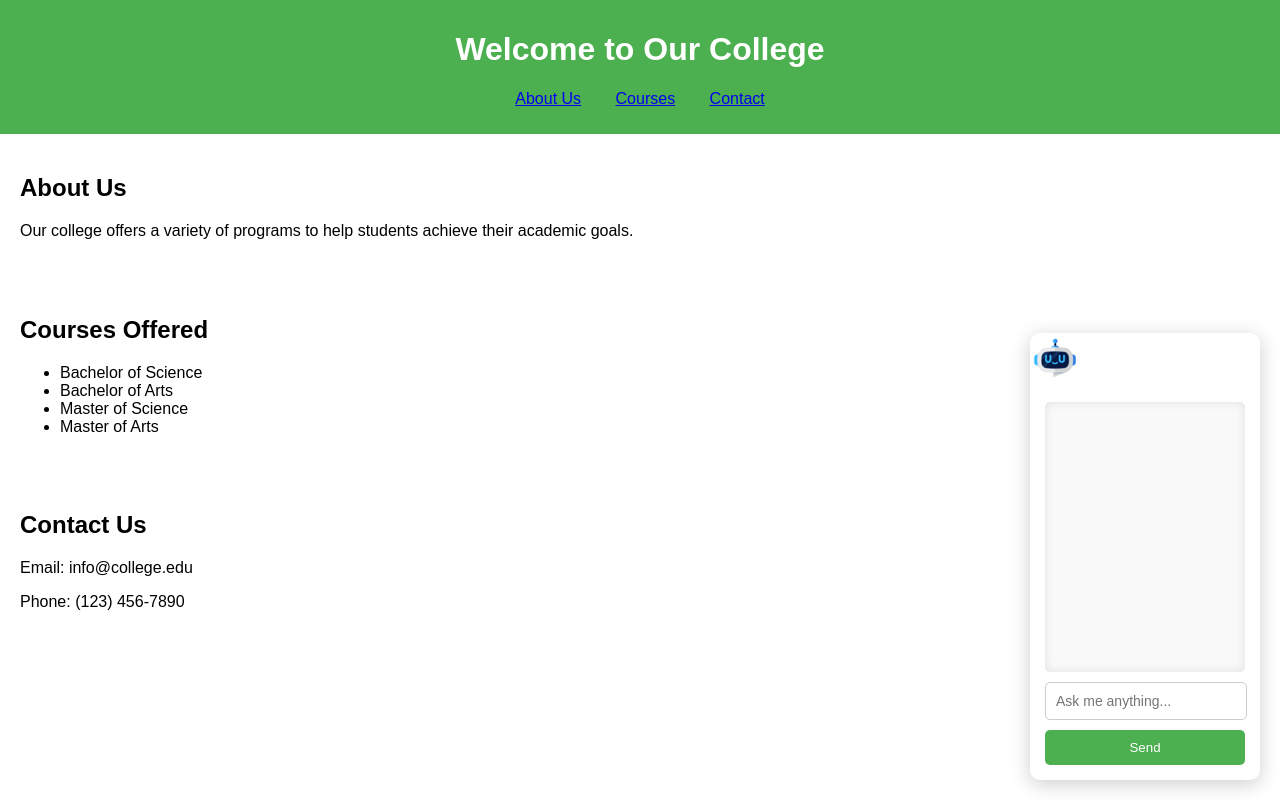
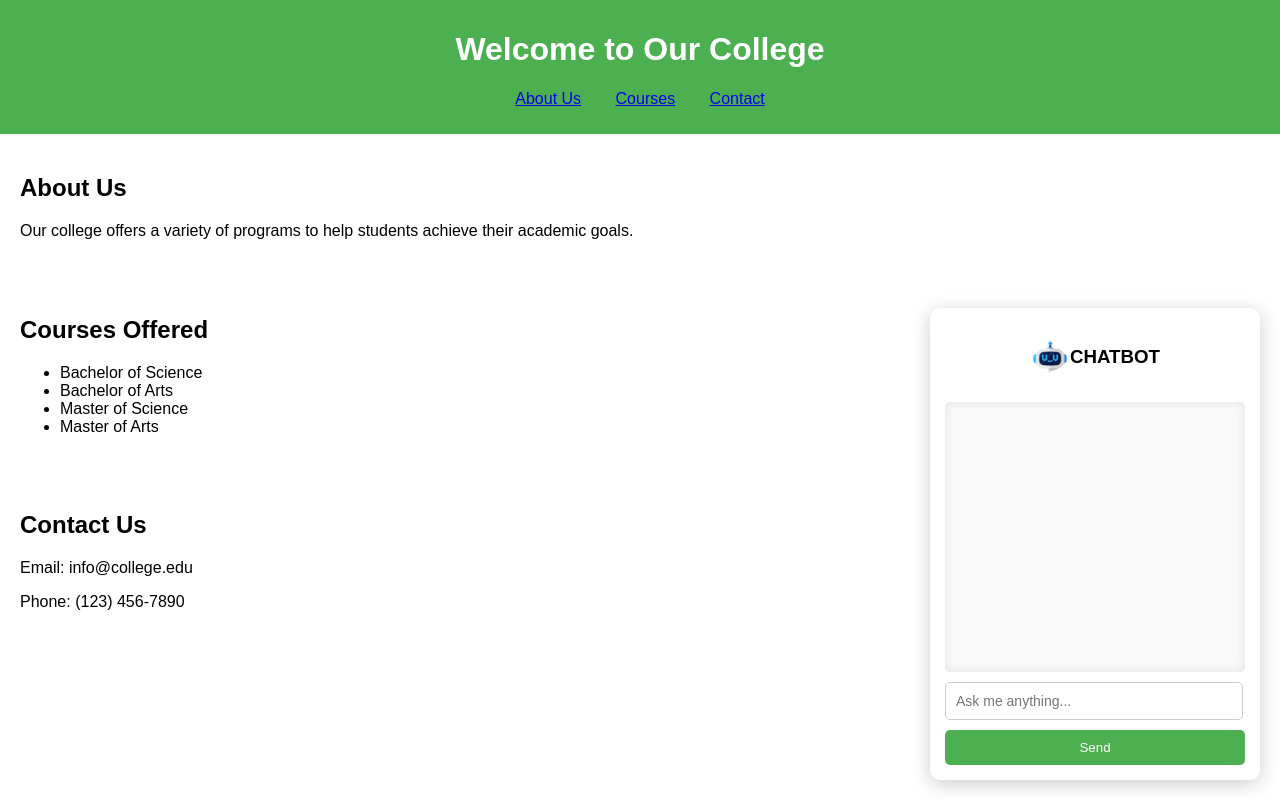
Before and after one commit to mukkantishiva/ChatBot-for-College-Website, a plain HTML site: page index.html in a window 1280 px wide. Both pictures are taken after a click on the element 1235 px from the left and 753 px from the top of the page. Drawn offline with Linux system fonts and the light colour scheme.

Commit message:
chatbot message positioning

```diff
--- a/index.html
+++ b/index.html
@@ -48,7 +48,12 @@
     </div> -->
 
     <div id="chatbot" onclick="toggleChat()">
-        <img src="chatbot-logo.png" alt="Chatbot Logo" id="chatbotLogo">
+        <!--to make the button image invisible after clicking it-->
+        <button id="resize" style="background-color: #ffffff; display: flex;"><img src="chatbot-logo.png" style="height: 40px; width: 40px;" alt="Chatbot Logo" id="chatbotLogo"></button>
+        <div id="CHATBOT" style="display: none;">
+            <img src="chatbot-logo.png" style="height: 40px; width: 40px;" alt="Chatbot Logo" >
+            <h3>CHATBOT</h3>
+        </div>
         <div id="chatbox" style="display: none;">
             <div id="messages"></div>
             <input type="text" id="userInput" placeholder="Ask me anything...">
--- a/script.js
+++ b/script.js
@@ -1,3 +1,24 @@
+
+//logo resize
+document.getElementById("resize").addEventListener("click", function(){
+    const image = document.getElementById("chatbotLogo");
+    image.style.display= 'none';
+    // image.style.paddingLeft="15px";
+    // image.style.paddingTop="10px";
+});
+
+
+// new section added to improvise chatbot
+function toggleChat() {
+    const chatbox = document.getElementById('chatbox');
+    const CHATBOT = document.getElementById('CHATBOT');
+    chatbox.style.display = chatbox.style.display === 'none' ? 'flex' : 'flex';//none->flex
+    CHATBOT.style.display = CHATBOT.style.display === 'none' ? 'flex' : 'flex';
+}
+
+
+
+
 function sendMessage() {
     const userInput = document.getElementById('userInput');
     const userMessage = userInput.value;
@@ -6,19 +27,16 @@ function sendMessage() {
     if (userMessage.trim() === "") return;
 
     // Display user message
-    messages.innerHTML += `<div>User: ${userMessage}</div>`;
+    messages.innerHTML += `<div style="text-align : right ;" >User: ${userMessage}</div>`;
     userInput.value = '';
 
     // Generate bot response
     const botResponse = getBotResponse(userMessage);
-    messages.innerHTML += `<div>Bot: ${botResponse}</div>`;
+    messages.innerHTML += `<div style="text-align : left ;" >Bot: ${botResponse}</div>`;
     messages.scrollTop = messages.scrollHeight; // Scroll to the bottom
 }
-// new section added to improvise chatbot
-function toggleChat() {
-    const chatbox = document.getElementById('chatbox');
-    chatbox.style.display = chatbox.style.display === 'none' ? 'flex' : 'flex';//none->flex
-}
+
+
 
 function getBotResponse(input) {
     const lowerInput = input.toLowerCase();
--- a/styles.css
+++ b/styles.css
@@ -89,12 +89,19 @@ button {
 
 }
 
+
+#CHATBOT {
+    justify-content: center;
+    align-items: center;
+}
+
+
 #chatbox {
     padding: 15px; /* Increased padding for better spacing */
     display: flex;
     flex-direction: column; /* Stack elements vertically */
     height: 100%; /* Full height */
-    width: 200px;
+    width: 300px;
 }
 
 #messages {
@@ -110,8 +117,9 @@ button {
 
 #messages div {
     margin-bottom: 10px; /* Space between messages */
-    padding: 8px; /* Padding for messages */
+    padding: 4px; /* Padding for messages */
     border-radius: 5px; /* Rounded corners for messages */
+    font-size: xx-small;
 }
 
 #messages div.User {
@@ -125,7 +133,7 @@ button {
 }
 
 #userInput {
-    width: 90%; /* Full width */
+    width: 92%; /* Full width */
     padding: 10px; /* Increased padding */
     border: 1px solid #ccc; /* Light border */
     border-radius: 5px; /* Rounded corners */
@@ -147,6 +155,7 @@ button:hover {
     background-color: #45a049; /* Darker green on hover */
 }
 
+
 /* Media query for smaller screens */
 @media (max-width: 400px) {
     #chatbot {
```
